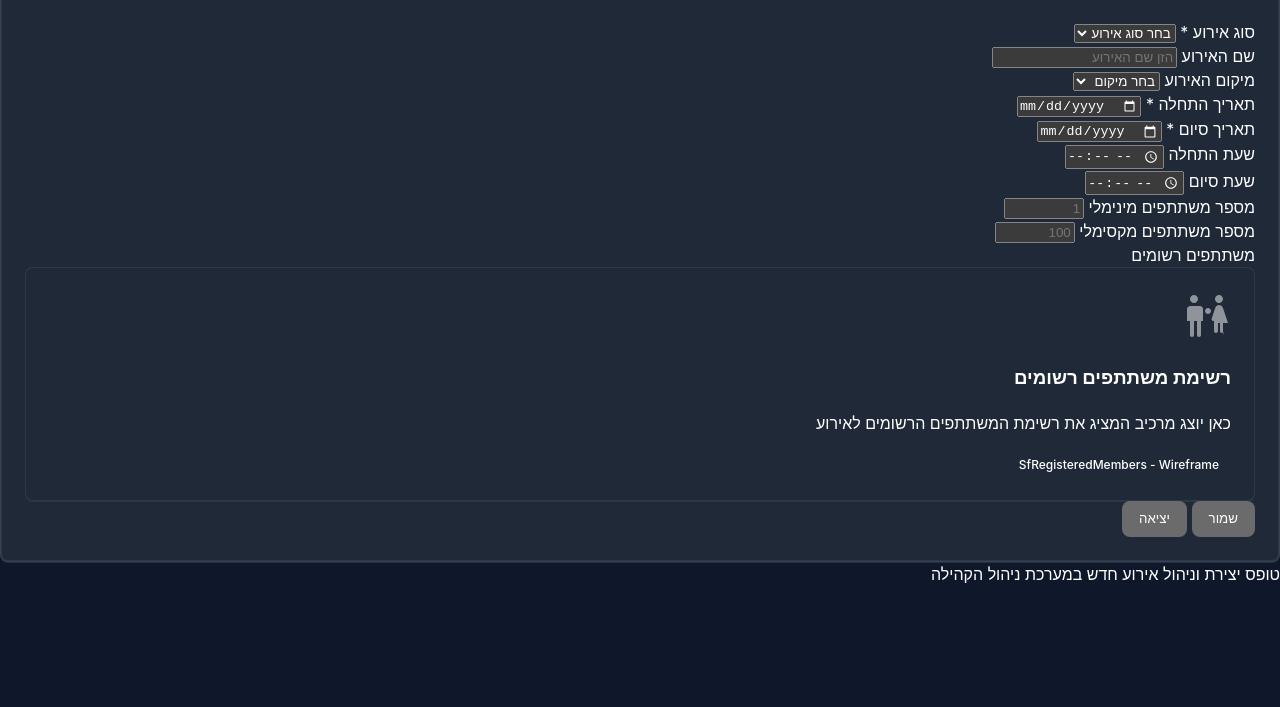
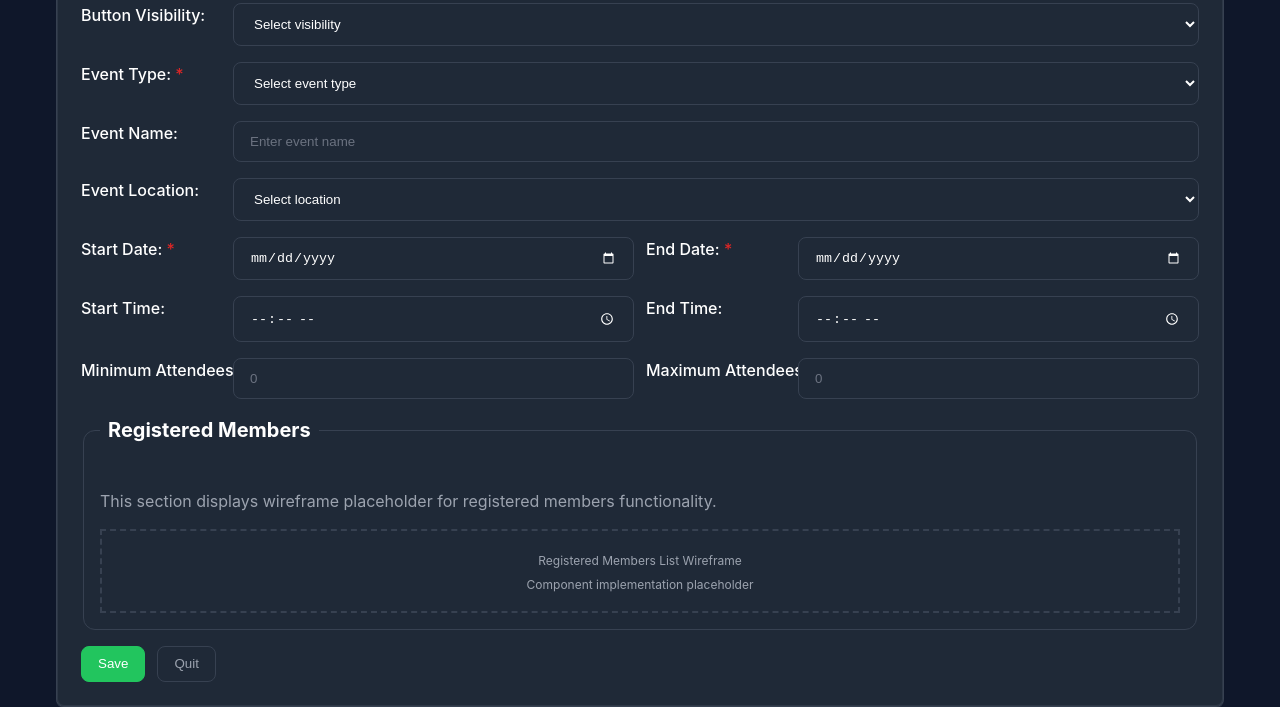
Before and after one commit to yuvallavi2/CC_uiexpert, a website: page src/html/hevent-card2.html in a window 1280 px wide. Shown: the part 121-828 px from the top of the page. Before the commit the page ends 800 px from the top, so only its background shows below. Drawn offline with Linux system fonts and the light colour scheme.

Commit message:
fixing command and agent for HTML formater

```diff
--- a/src/html/hevent-card2.html
+++ b/src/html/hevent-card2.html
@@ -1,169 +1,207 @@
 <!DOCTYPE html>
-<html lang="he" dir="rtl">
+<html lang="en" class="dark">
 <head>
   <meta charset="UTF-8">
   <meta name="viewport" content="width=device-width, initial-scale=1.0">
-  <title>Event Card - כרטיס אירוע</title>
+  <title>Event Card Component</title>
   <link rel="stylesheet" href="../css/project.css">
 </head>
 <body>
-  <div class="container">
+  <div class="container-page">
     <div class="card">
-      <div class="card-header">
-        <h2 class="card-title">פרטי אירוע</h2>
-        <p class="card-subtitle">ניהול ויצירת אירוע חדש</p>
-      </div>
+      <h2 class="h2">Event Details</h2>
 
-      <form class="event-form">
-        <!-- Hidden Event ID Field -->
-        <input type="hidden" id="event-id" name="Event_ID">
+      <form class="stack">
+        <!-- Event ID (Read-only) -->
+        <div class="u-flex u-gap-3">
+          <label for="Event_ID" class="form-label">Event ID:</label>
+          <input
+            type="text"
+            id="Event_ID"
+            name="Event_ID"
+            class="input"
+            readonly
+            placeholder="##########"
+            maxlength="10">
+        </div>
 
-        <!-- Event Type Selection -->
-        <div class="form-group">
-          <label for="combo-event-type" class="form-label">סוג אירוע *</label>
-          <select id="combo-event-type" name="ComboEventType" class="form-select" required>
-            <option value="">בחר סוג אירוע</option>
-            <option value="meeting">פגישה</option>
-            <option value="workshop">סדנה</option>
-            <option value="conference">כנס</option>
-            <option value="social">אירוע חברתי</option>
+        <!-- Button Visibility -->
+        <div class="u-flex u-gap-3">
+          <label for="P_pBtnVisibility" class="form-label">Button Visibility:</label>
+          <select id="P_pBtnVisibility" name="P_pBtnVisibility" class="select">
+            <option value="">Select visibility</option>
+            <option value="True">True</option>
+            <option value="False">False</option>
+          </select>
+        </div>
+
+        <!-- Event Type (Required) -->
+        <div class="u-flex u-gap-3">
+          <label for="ComboEventType" class="form-label">Event Type: <span class="required">*</span></label>
+          <select id="ComboEventType" name="ComboEventType" class="select" required>
+            <option value="">Select event type</option>
+            <option value="conference">Conference</option>
+            <option value="workshop">Workshop</option>
+            <option value="seminar">Seminar</option>
+            <option value="meeting">Meeting</option>
+            <option value="social">Social Event</option>
           </select>
         </div>
 
         <!-- Event Name -->
-        <div class="form-group">
-          <label for="event-name" class="form-label">שם האירוע</label>
+        <div class="u-flex u-gap-3">
+          <label for="Event_Name" class="form-label">Event Name:</label>
           <input
             type="text"
-            id="event-name"
+            id="Event_Name"
             name="Event_Name"
-            class="form-input"
-            placeholder="הזן שם האירוע"
-            maxlength="50">
+            class="input"
+            maxlength="50"
+            placeholder="Enter event name">
         </div>
 
         <!-- Event Location -->
-        <div class="form-group">
-          <label for="combo-event-location" class="form-label">מיקום האירוע</label>
-          <select id="combo-event-location" name="ComboEventLocation" class="form-select">
-            <option value="">בחר מיקום</option>
-            <option value="main-hall">אולם ראשי</option>
-            <option value="conference-room">חדר ישיבות</option>
-            <option value="outdoor">חיצוני</option>
-            <option value="online">מקוון</option>
+        <div class="u-flex u-gap-3">
+          <label for="ComboEventLocation" class="form-label">Event Location:</label>
+          <select id="ComboEventLocation" name="ComboEventLocation" class="select">
+            <option value="">Select location</option>
+            <option value="main-hall">Main Hall</option>
+            <option value="conference-room-a">Conference Room A</option>
+            <option value="conference-room-b">Conference Room B</option>
+            <option value="auditorium">Auditorium</option>
+            <option value="online">Online</option>
           </select>
         </div>
 
-        <!-- Date and Time Section -->
-        <div class="grid grid-cols-2 gap-4">
-          <div class="form-group">
-            <label for="start-date" class="form-label">תאריך התחלה *</label>
+        <!-- Date Range -->
+        <div class="cluster">
+          <div class="u-flex u-gap-3">
+            <label for="Start_Date" class="form-label">Start Date: <span class="required">*</span></label>
             <input
               type="date"
-              id="start-date"
+              id="Start_Date"
               name="Start_Date"
-              class="form-input"
+              class="input"
               required>
           </div>
 
-          <div class="form-group">
-            <label for="end-date" class="form-label">תאריך סיום *</label>
+          <div class="u-flex u-gap-3">
+            <label for="End_Date" class="form-label">End Date: <span class="required">*</span></label>
             <input
               type="date"
-              id="end-date"
+              id="End_Date"
               name="End_Date"
-              class="form-input"
+              class="input"
               required>
           </div>
         </div>
 
-        <div class="grid grid-cols-2 gap-4">
-          <div class="form-group">
-            <label for="event-start-time" class="form-label">שעת התחלה</label>
+        <!-- Time Range -->
+        <div class="cluster">
+          <div class="u-flex u-gap-3">
+            <label for="EventStartTime" class="form-label">Start Time:</label>
             <input
               type="time"
-              id="event-start-time"
+              id="EventStartTime"
               name="EventStartTime"
-              class="form-input">
+              class="input">
           </div>
 
-          <div class="form-group">
-            <label for="event-end-time" class="form-label">שעת סיום</label>
+          <div class="u-flex u-gap-3">
+            <label for="Event_Inforrmation_End_Time" class="form-label">End Time:</label>
             <input
               type="time"
-              id="event-end-time"
+              id="Event_Inforrmation_End_Time"
               name="Event_Inforrmation_End_Time"
-              class="form-input">
+              class="input">
           </div>
         </div>
 
-        <!-- Attendees Section -->
-        <div class="grid grid-cols-2 gap-4">
-          <div class="form-group">
-            <label for="minimum-attendees" class="form-label">מספר משתתפים מינימלי</label>
+        <!-- Attendee Limits -->
+        <div class="cluster">
+          <div class="u-flex u-gap-3">
+            <label for="Minimum_Attendees" class="form-label">Minimum Attendees:</label>
             <input
               type="number"
-              id="minimum-attendees"
+              id="Minimum_Attendees"
               name="Minimum_Attendees"
-              class="form-input"
-              min="1"
+              class="input"
+              min="0"
               max="99999"
-              placeholder="1">
+              placeholder="0">
           </div>
 
-          <div class="form-group">
-            <label for="maximum-attendees" class="form-label">מספר משתתפים מקסימלי</label>
+          <div class="u-flex u-gap-3">
+            <label for="Maximum_Attendees" class="form-label">Maximum Attendees:</label>
             <input
               type="number"
-              id="maximum-attendees"
+              id="Maximum_Attendees"
               name="Maximum_Attendees"
-              class="form-input"
-              min="1"
+              class="input"
+              min="0"
               max="99999"
-              placeholder="100">
+              placeholder="0">
           </div>
         </div>
 
-        <!-- Registered Members Subform (Wireframe) -->
-        <div class="form-group">
-          <label class="form-label">משתתפים רשומים</label>
-          <div class="card" style="background-color: var(--gray-50); border: 2px dashed var(--gray-300);">
-            <div class="text-center p-8">
-              <div class="text-gray-600 mb-4">
-                <svg width="48" height="48" viewBox="0 0 24 24" fill="currentColor" style="margin: 0 auto; opacity: 0.5;">
-                  <path d="M16 4c0-1.11.89-2 2-2s2 .89 2 2-.89 2-2 2-2-.89-2-2zm4 18v-6h2.5l-2.54-7.63A2.008 2.008 0 0 0 18.04 7c-.8 0-1.54.5-1.85 1.26l-1.92 5.77c-.01.04-.01.09-.02.13A.998.998 0 0 0 15 15h.5v5c0 .55.45 1 1 1s1-.45 1-1v-4h1v4c0 .55.45 1 1 1s1-.45 1-1zM12.5 11.5c.83 0 1.5-.67 1.5-1.5s-.67-1.5-1.5-1.5S11 9.17 11 10s.67 1.5 1.5 1.5zM5.5 6c1.11 0 2-.89 2-2s-.89-2-2-2-2 .89-2 2 .89 2 2 2zm1.5 1.5h-3C2.67 7.5 2 8.17 2 9v6h1.5v7c0 .55.45 1 1 1s1-.45 1-1v-7H7v7c0 .55.45 1 1 1s1-.45 1-1v-7H10v-6c0-.82-.67-1.5-1.5-1.5z"/>
-                </svg>
-              </div>
-              <h3 class="text-lg font-medium text-gray-700 mb-2">רשימת משתתפים רשומים</h3>
-              <p class="text-sm text-gray-600">
-                כאן יוצג מרכיב המציג את רשימת המשתתפים הרשומים לאירוע
-              </p>
-              <div class="badge badge-pending mt-4">SfRegisteredMembers - Wireframe</div>
+        <!-- Registered Members Section -->
+        <fieldset id="SfRegisteredMembers" class="card--soft u-mt-4">
+          <legend class="h2">Registered Members</legend>
+          <div class="muted">
+            <p>This section displays wireframe placeholder for registered members functionality.</p>
+            <div style="border: 2px dashed var(--color-border); padding: var(--space-4); text-align: center; margin-top: var(--space-3);">
+              <span class="caption">Registered Members List Wireframe</span>
+              <br>
+              <span class="caption muted">Component implementation placeholder</span>
             </div>
           </div>
-        </div>
+        </fieldset>
 
         <!-- Action Buttons -->
-        <div class="flex justify-between items-center pt-6 border-t-2" style="border-top: 1px solid var(--border-light);">
-          <div class="flex gap-4">
-            <button type="submit" id="btn-save" class="btn btn-primary">
-              שמור
-            </button>
-            <button type="button" id="btn-quit" class="btn btn-secondary">
-              יציאה
-            </button>
-          </div>
+        <div class="cluster u-mt-4">
+          <button type="submit" id="btnSave" class="btn btn--primary">
+            Save
+          </button>
 
-          <!-- Button Visibility Toggle (Hidden Control) -->
-          <input type="hidden" id="p-btn-visibility" name="P_pBtnVisibility" value="true">
+          <button type="button" id="btnQuit" class="btn btn--ghost">
+            Quit
+          </button>
         </div>
       </form>
     </div>
   </div>
 
-  <!-- Accessibility and Screen Reader Support -->
-  <div class="sr-only" id="form-description">
-    טופס יצירת וניהול אירוע חדש במערכת ניהול הקהילה
-  </div>
+  <style>
+    .form-label {
+      min-width: 140px;
+      font-weight: var(--font-weight-medium);
+      color: var(--color-text-primary);
+      white-space: nowrap;
+    }
+
+    .required {
+      color: var(--color-danger);
+    }
+
+    .cluster > div {
+      flex: 1;
+      min-width: 250px;
+    }
+
+    input[readonly] {
+      background-color: var(--color-bg-hover);
+      cursor: not-allowed;
+    }
+
+    fieldset {
+      border: 1px solid var(--color-border);
+      border-radius: var(--radius-md);
+    }
+
+    legend {
+      padding: 0 var(--space-2);
+      color: var(--color-text-primary);
+    }
+  </style>
 </body>
 </html>
```
Also changed, not shown: .claude/agents/html-formatter.md, .claude/commands/htmlcreate.md.
